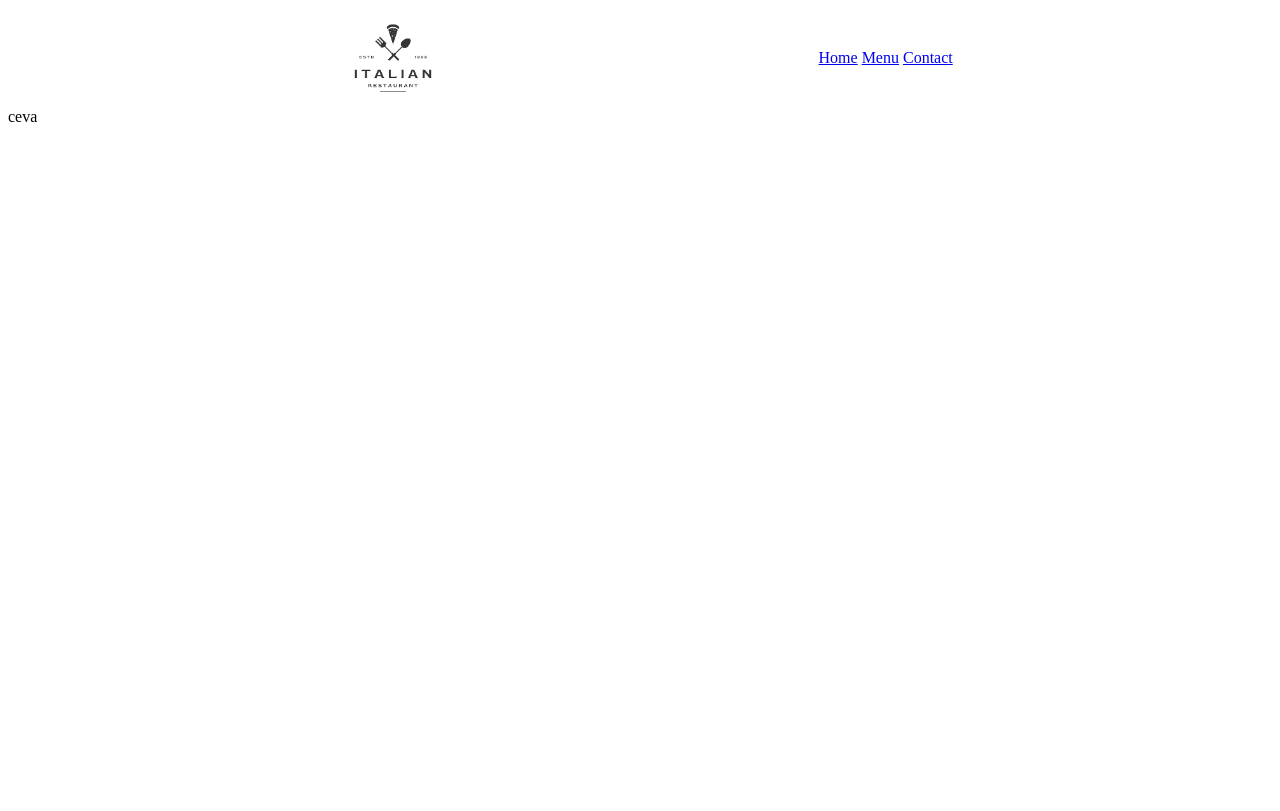
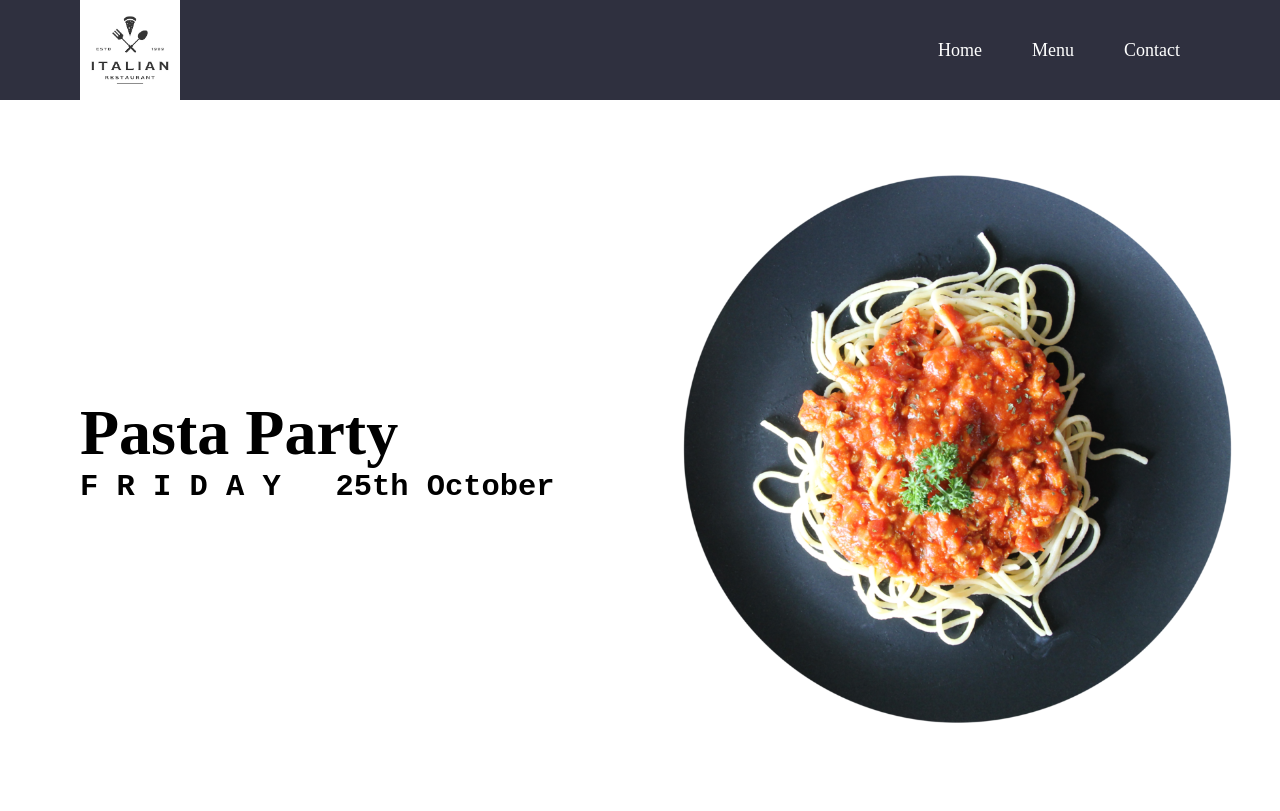
Before and after one commit to lavibia/restaurant-page, a website built with webpack: page dist/index.html in a window 1280 px wide. Built offline with Linux system fonts and the light colour scheme.

Commit message:
Create basic homepage layout in html

```diff
--- a/src/homepage.js
+++ b/src/homepage.js
@@ -1,3 +1,3 @@
 export default function homepageLoad() {
-    console.log('pageload working well')
+    console.log('homepageload working well')
 }
--- a/src/style.css
+++ b/src/style.css
@@ -1,20 +1,25 @@
+:root{
+    --dark-background:#2f303f;
+    --light-background: #FFF;
+}
+*{
+    margin: 0;
+    box-sizing: border-box;
+}
 body{
-    box-sizing: border-box;
+
     width: 100vw;
     height: 100vh;
-}
-
-#content{
-    height: 100%;
     display: flex;
     flex-direction: column;
     flex: 1;
 }
 #header{
+    background-color: var(--dark-background);
+    padding-left: 80px;
     display: flex;
     flex-direction: row;
-
-    justify-content: space-evenly;
+    justify-content: space-between;
     align-items: center;
 }
 #logo{
@@ -22,11 +27,58 @@ body{
     height: 100px;
 }
 ul{
+   display: flex;
+   flex-direction: row;
+   align-items: center;
+    padding-right: 100px;
+    gap: 50px;
+    font-size: large;
+
     list-style: none;
 }
-li{
-    display: inline;
+li a{
+    color:white;
+    text-decoration: none;
+
 }
-#hero{
-    flex: 2;
+
+#content{
+    padding-left: 80px;
+    height: 100%;
+    background-color: var(--light-background);
+    display: flex;
+    flex-direction: row;
+    justify-content: space-between;
+    align-items: center;
 }
+#hero-text{
+    font-size: 2em;
+}
+#img-hero{
+    width: fit-content;
+    height: 80vh;
+}
+#flag {
+    width: 80px;
+    height: 56px;
+    box-sizing: content-box;
+    padding-top: 15px;
+    position: relative;
+    background: var(--dark-background);
+    color: white;
+    font-size: 11px;
+    letter-spacing: 0.2em;
+    text-align: center;
+    text-transform: uppercase;
+  }
+  #flag:after {
+    content: "";
+    position: absolute;
+    left: 0;
+    bottom: 0;
+    width: 0;
+    height: 0;
+    border-bottom: 13px solid var(--light-background);
+    border-left: 40px solid transparent;
+    border-right: 40px solid transparent;
+  }
--- a/webpack.config.js
+++ b/webpack.config.js
@@ -1,6 +1,7 @@
 const path =require('path');
 
 module.exports = {
+    mode: 'production',
     entry:'./src/index.js',
     output:{
         filename:'main.js',
```
Also changed, not shown: dist/index.html, dist/main.js.
